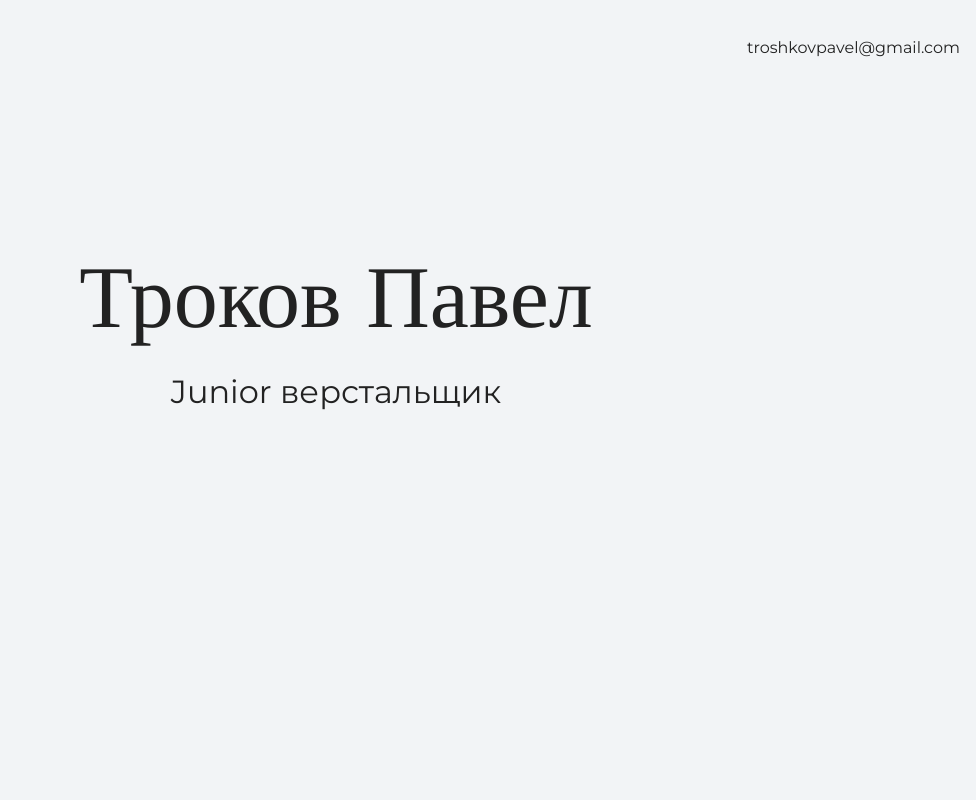
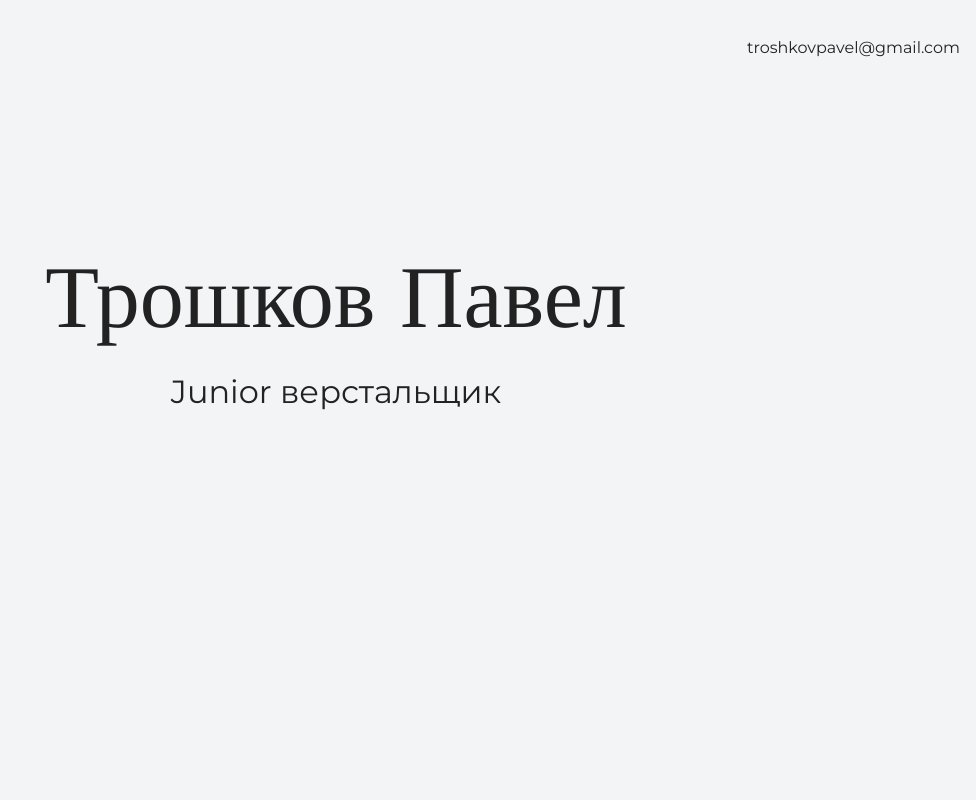
Before and after one commit to cliffylin/first-site, a plain HTML site: page index.html in a window 1280 px wide. Shown: the top 800 px of the page, without its empty margins (304-1280 px from the left). Drawn offline with nearby package versions, Linux system fonts and the light colour scheme.

Commit message:
правка текста

```diff
--- a/index.html
+++ b/index.html
@@ -16,7 +16,7 @@
 
     <section class="hero-image">
       <div class="container">
-      <h1 class="heading">Троков Павел</h1>
+      <h1 class="heading">Трошков Павел</h1>
       <p>Junior верстальщик</p></div>
     </section>
 
```
